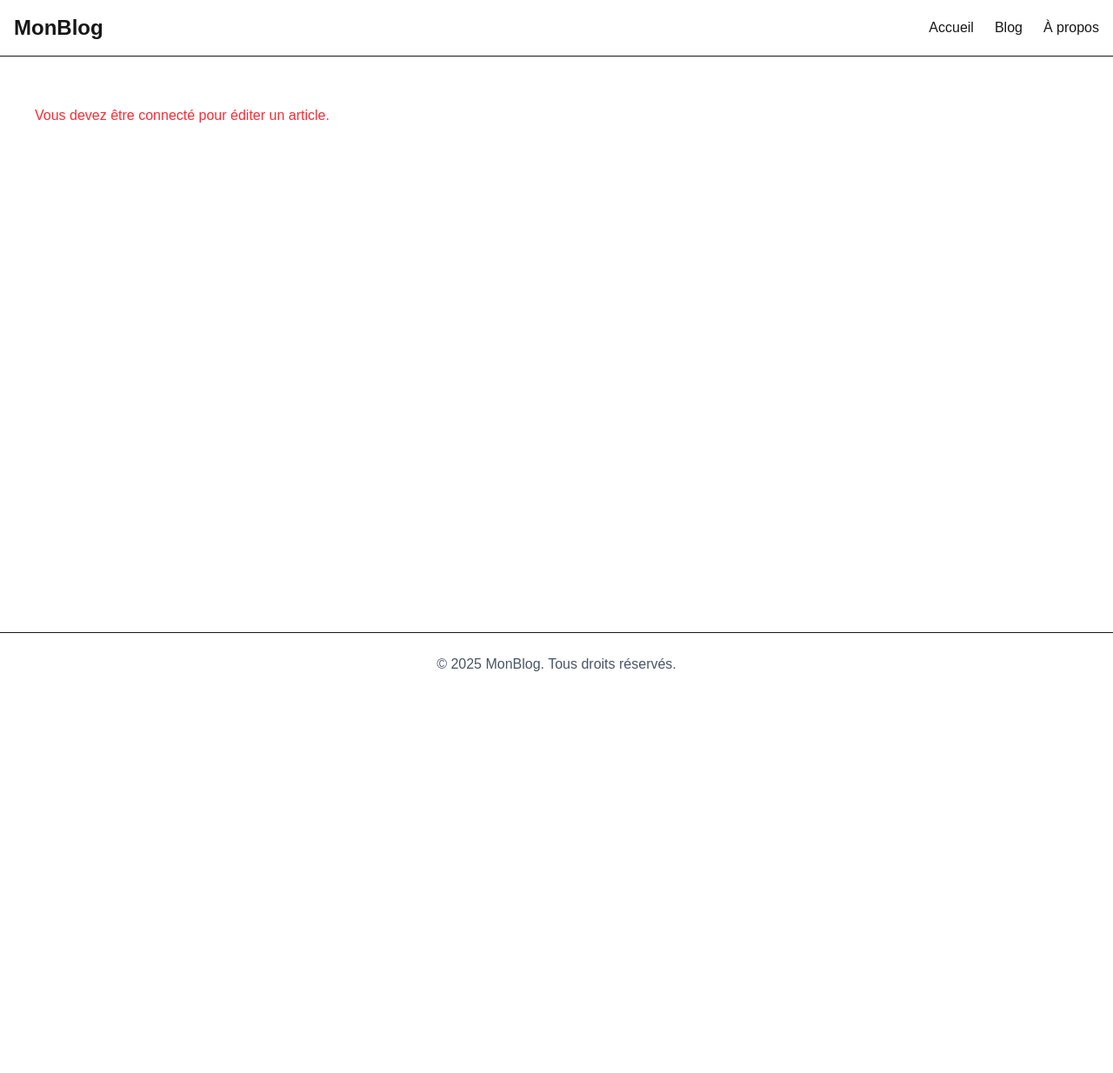
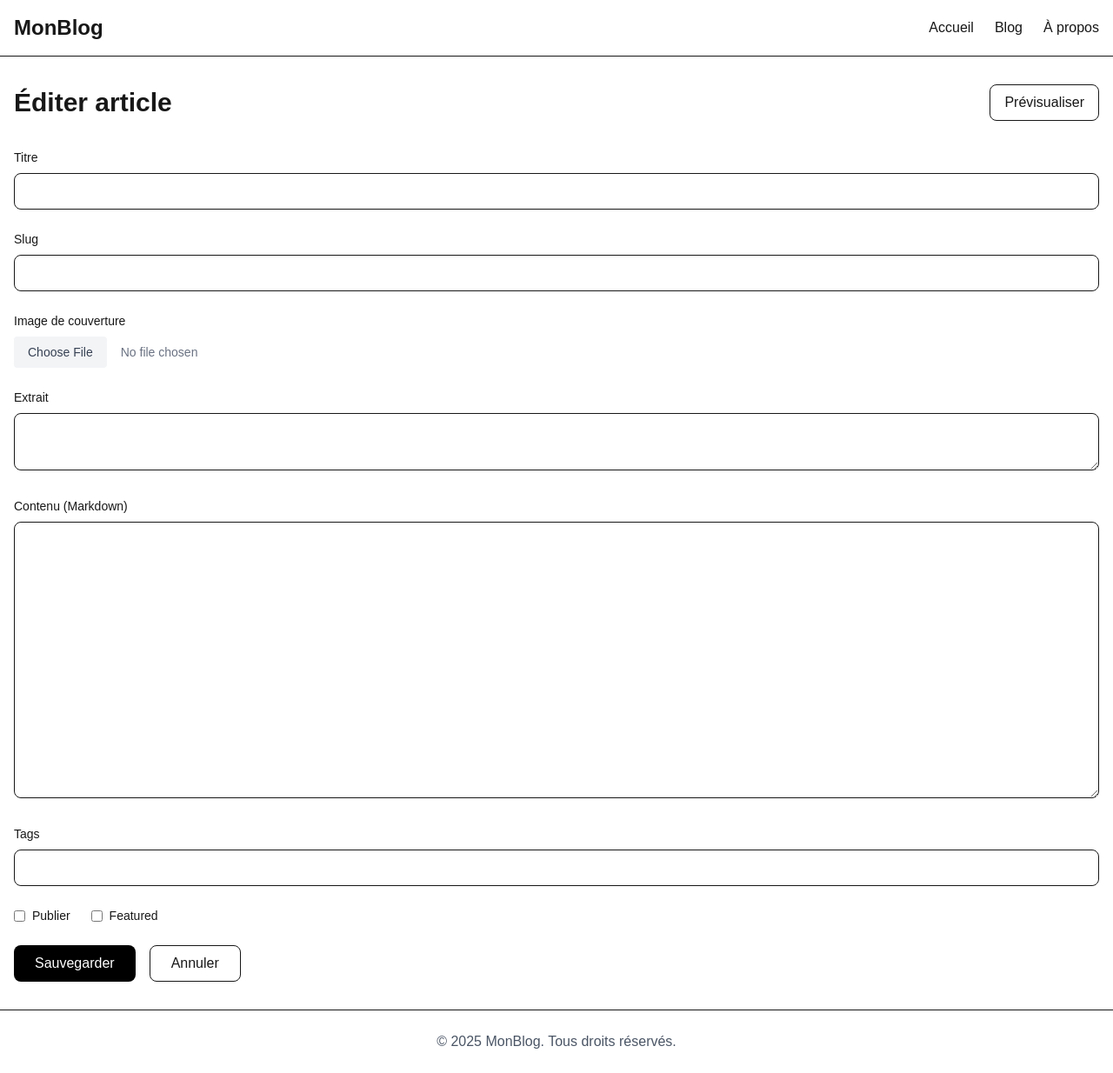
Before and after one commit to Skollan/my-blog-portfolio, a Next.js app: page /admin/posts/1 in a window 1280 px wide. Shown: the whole page at 87% size. Before the commit the page ends 800 px from the top, so only its background shows below. Built offline with nearby package versions, Linux system fonts and the light colour scheme; no server answers; the database is empty.

Commit message:
Phase 3 terminée - Admin interface complète

```diff
--- a/app/admin/posts/[id]/page.js
+++ b/app/admin/posts/[id]/page.js
@@ -1,55 +1,200 @@
-// app/admin/posts/[id]/page.js
-import EditPostForm from './EditPostForm';
-import { createServerClient } from '@supabase/ssr'
-import { cookies } from "next/headers";
+"use client"
 
-export default async function EditPostPage({ params }) {
-  const { id } = await params;
+import { useState, useEffect } from "react"
+import { supabase } from "@/lib/supabase"
+import { useRouter, useParams } from "next/navigation"
+import ImageUpload from "@/components/admin/ImageUpload"
+import { parseMarkdown } from "@/lib/markdown"
 
-  // Créer le client Supabase côté serveur
-  const cookieStore = await cookies();
+export default function EditArticle() {
+  const router = useRouter()
+  const params = useParams()
+  const [loading, setLoading] = useState(true)
+  const [saving, setSaving] = useState(false)
+  const [showPreview, setShowPreview] = useState(false)
+  const [formData, setFormData] = useState({
+    title: "",
+    slug: "",
+    excerpt: "",
+    content: "",
+    cover_image: "",
+    tags: "",
+    published: false,
+    featured: false
+  })
 
-  const supabase = createServerClient(
-    process.env.NEXT_PUBLIC_SUPABASE_URL,
-    process.env.NEXT_PUBLIC_SUPABASE_ANON_KEY,
-    {
-      cookies: {
-        getAll() {
-          return cookieStore.getAll()
-        },
-        setAll(cookiesToSet) {
-          try {
-            cookiesToSet.forEach(({ name, value, options }) =>
-              cookieStore.set(name, value, options)
-            )
-          } catch {
-            // The `setAll` method was called from a Server Component.
-            // This can be ignored if you have middleware refreshing
-            // user sessions.
-          }
-        },
-      },
+  useEffect(() => {
+    fetchPost()
+  }, [])
+
+  const fetchPost = async () => {
+    const { data } = await supabase
+      .from("posts")
+      .select("*")
+      .eq("id", params.id)
+      .single()
+
+    if (data) {
+      setFormData({
+        ...data,
+        tags: data.tags?.join(", ") || ""
+      })
     }
-  )
-
-  // Vérifier l'authentification
-  const { data: { user }, error: authError } = await supabase.auth.getUser()
-
-  if (authError || !user) {
-    return <p className="p-6 text-red-500">Vous devez être connecté pour éditer un article.</p>;
+    setLoading(false)
   }
 
-  // fetch serveur
-  const { data: post, error } = await supabase
-    .from('posts')
-    .select('*')
-    .eq('id', id)
-    .single();
+  const handleSubmit = async (e) => {
+    e.preventDefault()
+    setSaving(true)
 
-  if (error || !post) {
-    return <p className="p-6 text-red-500">Erreur chargement article</p>;
+    const tagsArray = formData.tags ? formData.tags.split(",").map(t => t.trim()) : []
+
+    const { error } = await supabase
+      .from("posts")
+      .update({
+        title: formData.title,
+        slug: formData.slug,
+        excerpt: formData.excerpt,
+        content: formData.content,
+        cover_image: formData.cover_image,
+        tags: tagsArray,
+        published: formData.published,
+        featured: formData.featured,
+        updated_at: new Date().toISOString()
+      })
+      .eq("id", params.id)
+
+    if (error) {
+      alert("Erreur: " + error.message)
+      setSaving(false)
+    } else {
+      router.push("/admin/posts")
+    }
   }
 
-  // On envoie les données au client component
-  return <EditPostForm post={post} />;
+  if (loading) return <p>Chargement...</p>
+
+  return (
+    <div className="max-w-7xl mx-auto">
+      <div className="flex justify-between items-center mb-8">
+        <h1 className="text-3xl font-bold">Éditer article</h1>
+        <button
+          onClick={() => setShowPreview(!showPreview)}
+          className="px-4 py-2 border rounded-lg hover:bg-gray-50"
+        >
+          {showPreview ? "Masquer" : "Prévisualiser"}
+        </button>
+      </div>
+
+      <div className={`grid gap-8 ${showPreview ? "grid-cols-2" : "grid-cols-1"}`}>
+        <form onSubmit={handleSubmit} className="space-y-6">
+          <div>
+            <label className="block text-sm font-medium mb-2">Titre</label>
+            <input
+              type="text"
+              value={formData.title}
+              onChange={(e) => setFormData({...formData, title: e.target.value})}
+              className="w-full px-3 py-2 border rounded-lg"
+              required
+            />
+          </div>
+
+          <div>
+            <label className="block text-sm font-medium mb-2">Slug</label>
+            <input
+              type="text"
+              value={formData.slug}
+              onChange={(e) => setFormData({...formData, slug: e.target.value})}
+              className="w-full px-3 py-2 border rounded-lg"
+            />
+          </div>
+
+          <ImageUpload
+            onUploadComplete={(url) => setFormData({...formData, cover_image: url})}
+            currentImage={formData.cover_image}
+          />
+
+          <div>
+            <label className="block text-sm font-medium mb-2">Extrait</label>
+            <textarea
+              value={formData.excerpt}
+              onChange={(e) => setFormData({...formData, excerpt: e.target.value})}
+              className="w-full px-3 py-2 border rounded-lg"
+              rows="2"
+            />
+          </div>
+
+          <div>
+            <label className="block text-sm font-medium mb-2">Contenu (Markdown)</label>
+            <textarea
+              value={formData.content}
+              onChange={(e) => setFormData({...formData, content: e.target.value})}
+              className="w-full px-3 py-2 border rounded-lg font-mono text-sm"
+              rows="15"
+              required
+            />
+          </div>
+
+          <div>
+            <label className="block text-sm font-medium mb-2">Tags</label>
+            <input
+              type="text"
+              value={formData.tags}
+              onChange={(e) => setFormData({...formData, tags: e.target.value})}
+              className="w-full px-3 py-2 border rounded-lg"
+            />
+          </div>
+
+          <div className="flex gap-6">
+            <label className="flex items-center gap-2">
+              <input
+                type="checkbox"
+                checked={formData.published}
+                onChange={(e) => setFormData({...formData, published: e.target.checked})}
+              />
+              <span className="text-sm">Publier</span>
+            </label>
+
+            <label className="flex items-center gap-2">
+              <input
+                type="checkbox"
+                checked={formData.featured}
+                onChange={(e) => setFormData({...formData, featured: e.target.checked})}
+              />
+              <span className="text-sm">Featured</span>
+            </label>
+          </div>
+
+          <div className="flex gap-4">
+            <button
+              type="submit"
+              disabled={saving}
+              className="px-6 py-2 bg-black text-white rounded-lg hover:bg-gray-800 disabled:bg-gray-400"
+            >
+              {saving ? "Sauvegarde..." : "Sauvegarder"}
+            </button>
+
+            <button
+              type="button"
+              onClick={() => router.push("/admin/posts")}
+              className="px-6 py-2 border rounded-lg hover:bg-gray-50"
+            >
+              Annuler
+            </button>
+          </div>
+        </form>
+
+        {showPreview && (
+          <div className="border rounded-lg p-6 bg-gray-50">
+            <h2 className="text-2xl font-bold mb-4">{formData.title}</h2>
+            <p className="text-gray-600 mb-4">{formData.excerpt}</p>
+            <div
+              className="prose prose-sm max-w-none"
+              dangerouslySetInnerHTML={{ __html: parseMarkdown(formData.content) }}
+            />
+          </div>
+        )}
+      </div>
+    </div>
+  )
 }
--- a/app/admin/posts/page.js
+++ b/app/admin/posts/page.js
@@ -62,7 +62,7 @@ export default function PostsList() {
 
             <div className="flex gap-2">
               <Link
-                href={`/admin/posts/edit/${post.id}`}
+                href={`/admin/posts/${post.id}`}
                 className="px-3 py-1 border rounded hover:bg-gray-50"
               >
                 Éditer
--- /dev/null
+++ b/lib/markdown.js
@@ -0,0 +1,5 @@
+import { marked } from "marked"
+
+export function parseMarkdown(content) {
+  return marked(content)
+}
--- a/package.json
+++ b/package.json
@@ -13,6 +13,7 @@
     "@supabase/ssr": "^0.7.0",
     "@supabase/supabase-js": "^2.58.0",
     "dotenv": "^17.2.3",
+    "marked": "^16.3.0",
     "next": "15.5.4",
     "react": "19.1.0",
     "react-dom": "19.1.0",
```
Also changed, not shown: 1 other file (tests, documents, lock files or other folders).
